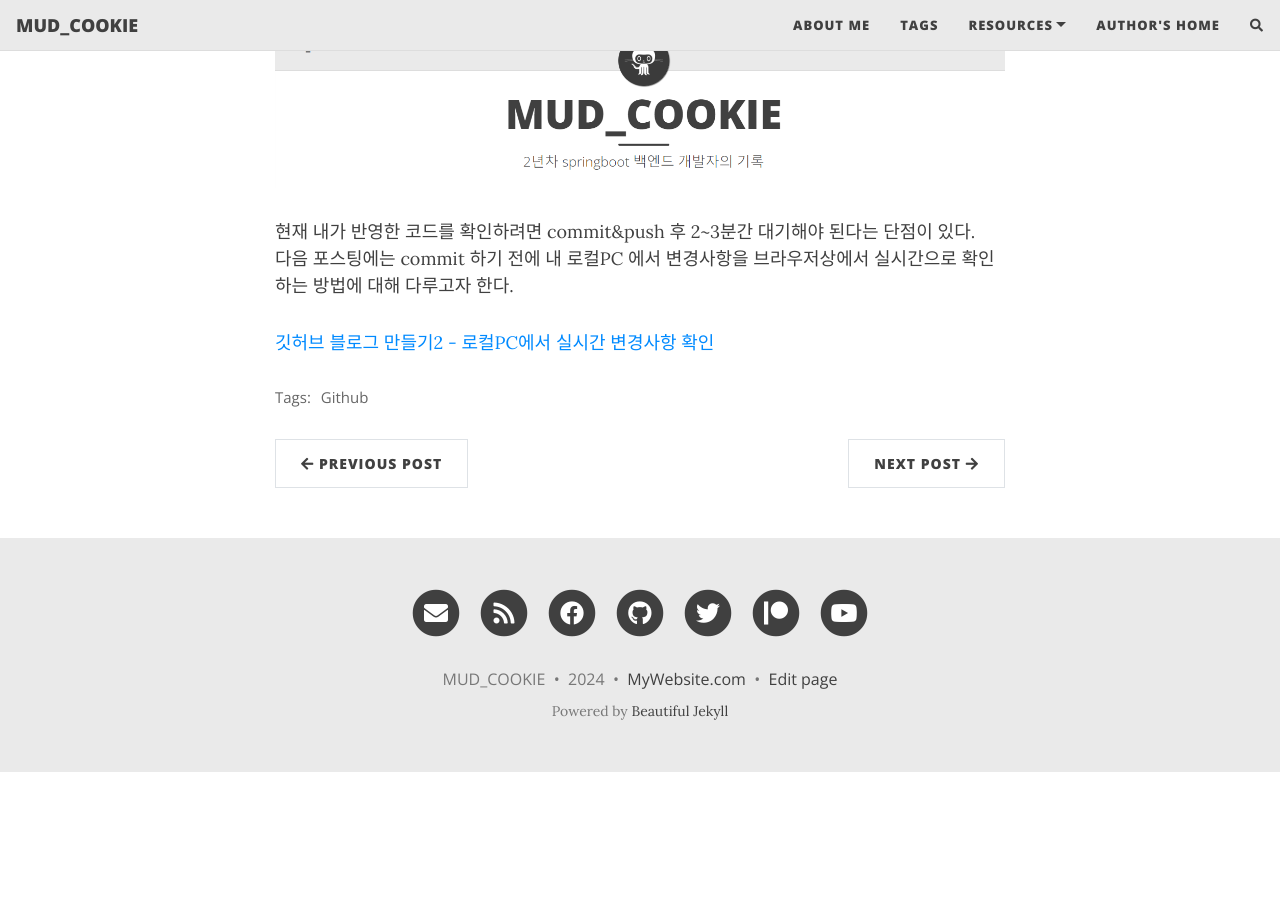
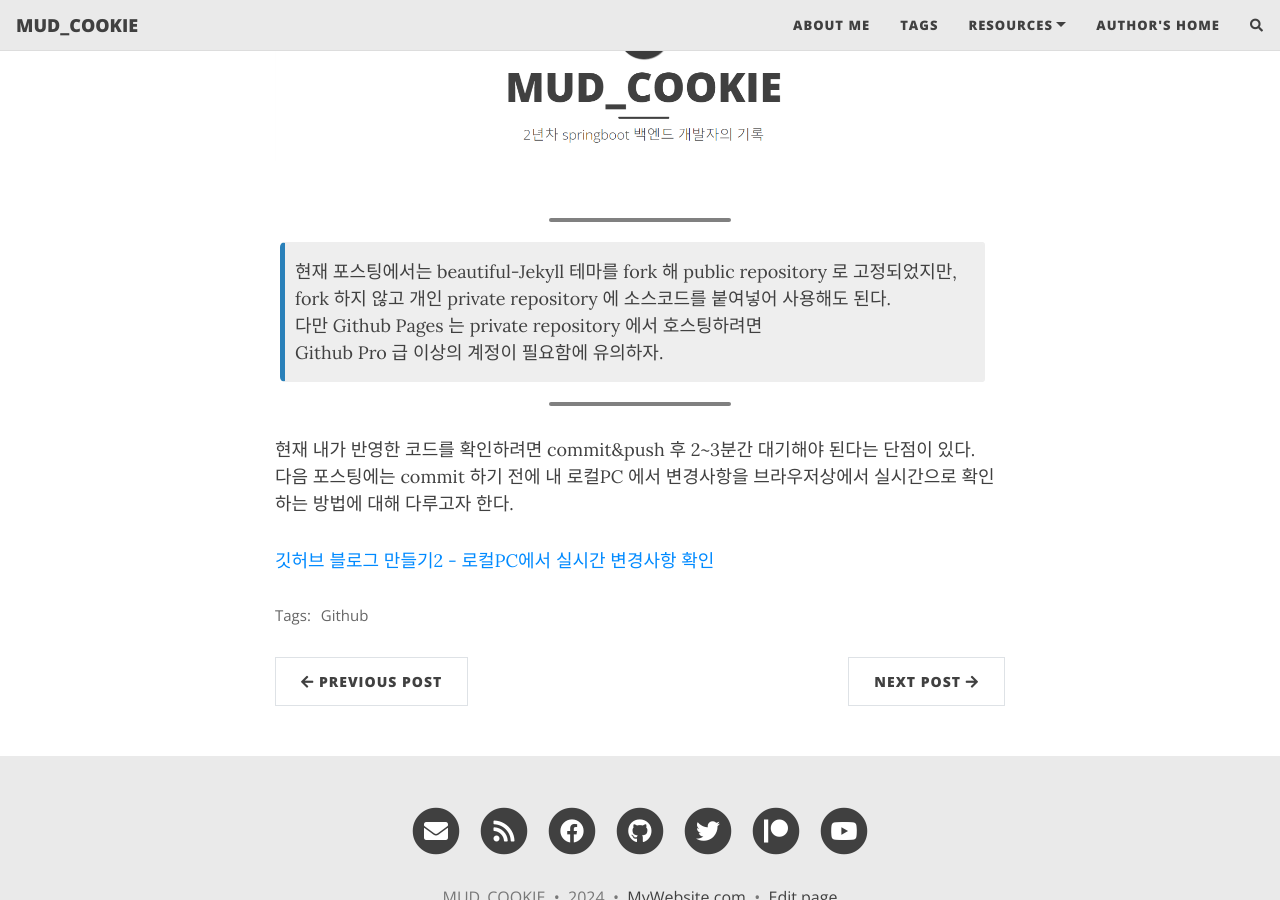
Before and after one commit to isckd/isckd.github.io, a Jekyll site: the page built from _posts/2023-12-31-make-github-blog(1).md, in a window 1280 px wide and 900 px high, scrolled down 4888 px. Built offline with Jekyll 4.4.1, drawn with Linux system fonts in a browser that asks for light colours; nearby versions of some CDN libraries; comment, search, counter and statistics services are not loaded; before the commit the page ends 5660 px from its top, so only the background shows below that.

Commit message:
[MODIFY] private repository 유의사항 추가

```diff
--- a/_posts/2023-12-31-make-github-blog(1).md
+++ b/_posts/2023-12-31-make-github-blog(1).md
@@ -57,7 +57,6 @@ Jekyll 을 사용하는 사람이 많은 만큼, 무료 테마(템플릿)를 쉽
 [beautilful Jekyll theme](https://jekyllthemes.io/theme/beautiful-jekyll) 을 사용했다.
 
 <br><br>
-?
 
 # 3. Github Pages 에 Jekyll 테마 적용하기
 우선 [내가 선택한 테마의 github 링크](https://github.com/daattali/beautiful-jekyll) 에서 소스코드를 받아와야 한다. 만약 다른 테마를 적용하고 싶다면 다른 해당 테마의 github 링크에서 받아오면 된다.<br>
@@ -102,6 +101,18 @@ commit & push 는 내가 위에서 언급한 Sourcetree 에서 간편한게 할
 정상적으로 commit & push 가 완료되었다면, 대략 2~3분 뒤에 <br>
 {본인Github계정명.github.io} 의 url 로 접속하면 실제 Github Pages 가 서버에 등록되었음을 확인할 수 있다!!
 ![서버에 등록된 내 깃허브 페이지](../assets/img/5.png)
+<br><br>
+
+***
+
+{: .box-note}
+현재 포스팅에서는 beautiful-Jekyll 테마를 fork 해 public repository 로 고정되었지만, <br>
+fork 하지 않고 개인 private repository 에 소스코드를 붙여넣어 사용해도 된다. <br>
+다만 Github Pages 는 private repository 에서 호스팅하려면<br>
+Github Pro 급 이상의 계정이 필요함에 유의하자.
+
+***
+
 
 현재 내가 반영한 코드를 확인하려면 commit&push 후 2~3분간 대기해야 된다는 단점이 있다.<br>
 다음 포스팅에는 commit 하기 전에 내 로컬PC 에서 변경사항을 브라우저상에서 실시간으로 확인하는 방법에 대해 다루고자 한다.
```
